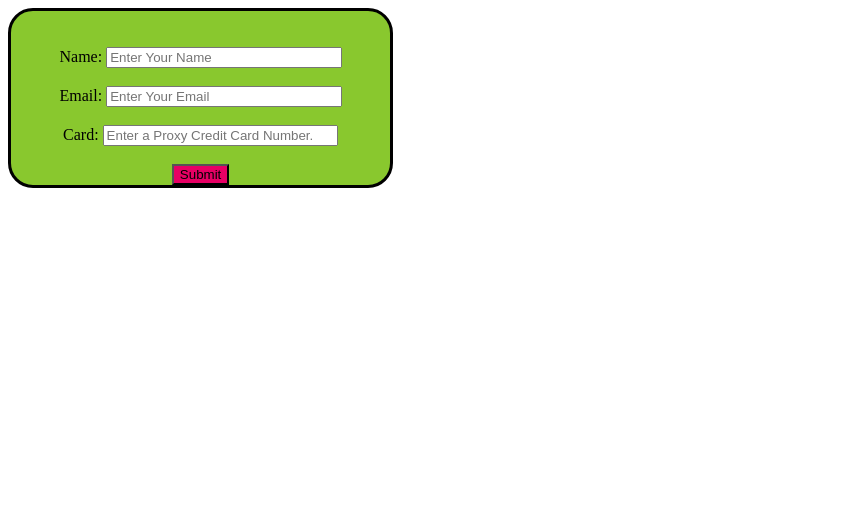
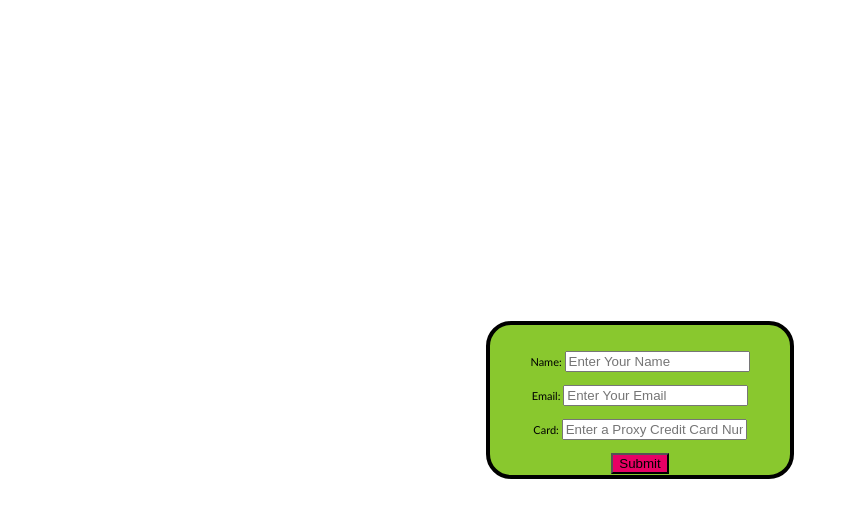
Before and after one commit to MichaelWaterfall/software-dev-short-challenge-v0.2, a plain HTML site: page index.html in a window 1280 px wide. Shown: the whole page, without its empty margins (0-849 px from the left). Drawn offline with Linux system fonts and the light colour scheme.

Commit message:
html try table

```diff
--- a/script.js
+++ b/script.js
@@ -4,12 +4,19 @@ function submitButton() {
     let email = document.getElementById("email").value;
     let creditCardNumber = document.getElementById("card").value;
     let body = `${name} \n${email}\n${creditCardNumber}`;
+    let nameInput = document.getElementById("name");
+    let emailInput = document.getElementById("email");
+    let creditInput = document.getElementById("card");
     if(validateName(name) && validateEmail(email) && checkCreditCard(creditCardNumber)) {
-        window.location.href = "mailto:challenge@dn-uk.com?&body="+ body;
+        window.location.href = "mailto:challenge@dn-uk.com?&body="+ encodeURIComponent(body);
+    }
+    else if(validateName(name) && !validateEmail(email) && !checkCreditCard(creditCardNumber)) {
+        emailInput.style.borderColor = "rgb(231,0,100)";
+        creditInput.style.borderColor = "rgb(231,0,100)";
+    }
+    else if(validateName(name) && validateEmail(email) && !checkCreditCard(creditCardNumber)) {
+        creditInput.style.borderColor = "rgb(231,0,100)";
     } else {
-        let nameInput = document.getElementById("name");
-        let emailInput = document.getElementById("email");
-        let creditInput = document.getElementById("card");
         nameInput.style.borderColor = "rgb(231,0,100)";
         emailInput.style.borderColor = "rgb(231,0,100)";
         creditInput.style.borderColor = "rgb(231,0,100)";
--- a/style.css
+++ b/style.css
@@ -1,11 +1,20 @@
 #userInputBox {
+    margin: 0;
+    position: absolute;
+    top: 50%;
+    left: 50%;
+    -ms-transform: translate(-50%, -50%);
+    transform: translate(-50%, -50%);
     border: solid;
     border-color: black;
     border-radius: 25px;
+    border-width: 4px;
     background-color: rgb(137, 200, 46);
     text-align: center;
-    width: 30%;
-
+    width: 300px;
+    height: 150px;
+    font-family: Calibri;
+    font-size: 11px;
 }
 
 #button {
@@ -14,7 +23,9 @@
     background-color: rgb(231, 0, 100);
 }
 
-.inputBox {
+.inputLabel {
 
-    width: 60%;
+    font-family: Calibri;
+    font-size: 11px;
+    width: 53%;
 }
```
Also changed, not shown: 1 other file.
